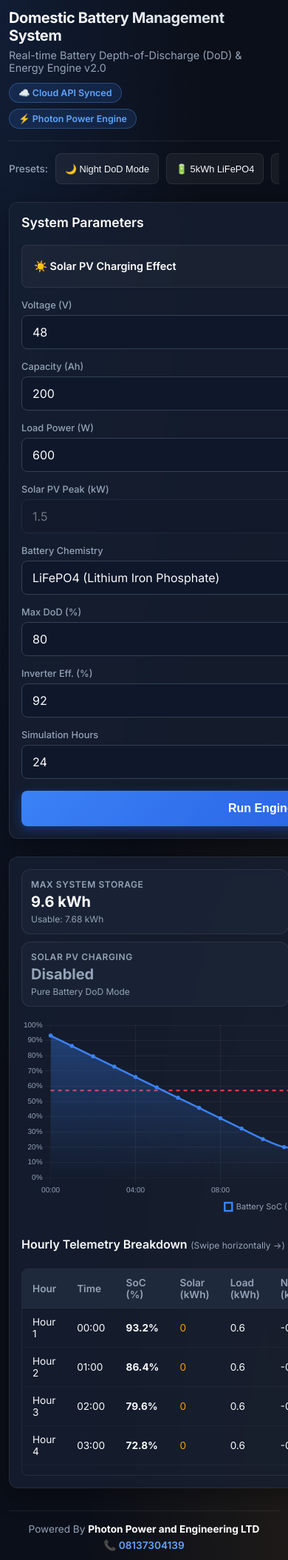
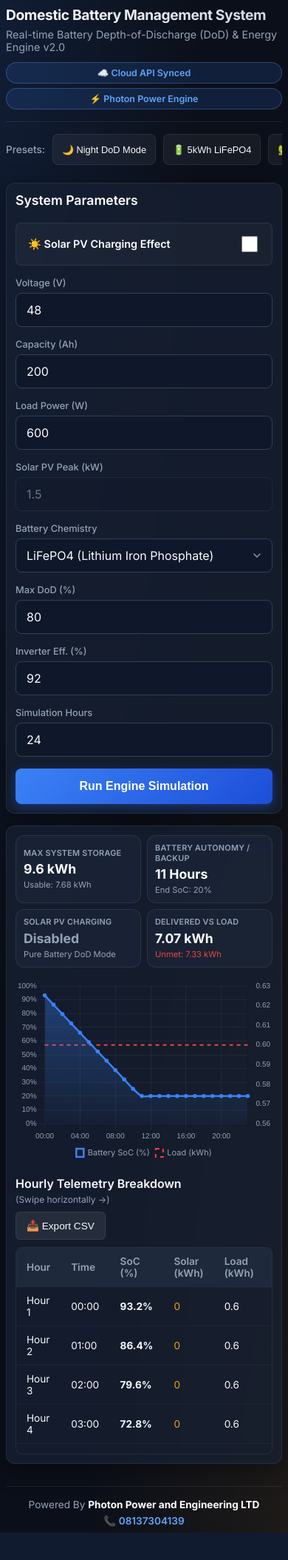
Before and after one commit to D-Photon/BMS_Project, a FastAPI app: page / in a window 390 px wide. Shown: the whole page at 74% size. After the commit the page ends 2072 px from the top, so only its background shows below. Run offline with FastAPI, Linux system fonts and the light colour scheme.

Commit message:
Updated for mobile

```diff
--- a/public/index.html
+++ b/public/index.html
@@ -67,6 +67,7 @@
             max-width: 1400px;
             margin: 0 auto;
             width: 100%;
+            min-width: 0;
             flex: 1;
         }
 
@@ -79,6 +80,9 @@
             border-bottom: 1px solid var(--panel-border);
             flex-wrap: wrap;
             gap: 12px;
+            width: 100%;
+            max-width: 100%;
+            min-width: 0;
         }
 
         header h1 {
@@ -89,12 +93,14 @@
             background: linear-gradient(135deg, #ffffff 0%, #cbd5e1 100%);
             -webkit-background-clip: text;
             -webkit-text-fill-color: transparent;
+            word-break: break-word;
         }
 
         header p {
             margin: 0;
             color: var(--text-muted);
             font-size: 0.9rem;
+            word-break: break-word;
         }
 
         .header-badges {
@@ -102,6 +108,7 @@
             align-items: center;
             gap: 10px;
             flex-wrap: wrap;
+            max-width: 100%;
         }
 
         .brand-badge {
@@ -115,6 +122,7 @@
             display: flex;
             align-items: center;
             gap: 8px;
+            white-space: nowrap;
         }
 
         .engine-pill {
@@ -129,6 +137,7 @@
             align-items: center;
             gap: 6px;
             transition: all 0.3s ease;
+            white-space: nowrap;
         }
 
         /* Preset Quick Buttons - Scrollable on mobile */
@@ -138,6 +147,9 @@
             margin-bottom: 20px;
             flex-wrap: wrap;
             align-items: center;
+            width: 100%;
+            max-width: 100%;
+            min-width: 0;
         }
 
         .preset-label {
@@ -161,6 +173,7 @@
             align-items: center;
             user-select: none;
             -webkit-user-select: none;
+            white-space: nowrap;
         }
 
         .btn-preset:hover, .btn-preset:active {
@@ -173,8 +186,11 @@
         /* Layout Grid */
         .layout-grid {
             display: grid;
-            grid-template-columns: 350px 1fr;
+            grid-template-columns: minmax(0, 350px) minmax(0, 1fr);
             gap: 24px;
+            width: 100%;
+            max-width: 100%;
+            min-width: 0;
         }
 
         .panel {
@@ -185,6 +201,10 @@
             padding: 24px;
             box-shadow: 0 8px 32px 0 rgba(0, 0, 0, 0.37);
             border: 1px solid var(--panel-border);
+            min-width: 0;
+            max-width: 100%;
+            width: 100%;
+            box-sizing: border-box;
         }
 
         .panel h3 {
@@ -196,17 +216,30 @@
             display: flex;
             align-items: center;
             justify-content: space-between;
+            word-break: break-word;
         }
 
         /* Form Controls */
+        form {
+            width: 100%;
+            max-width: 100%;
+            min-width: 0;
+        }
+
         .form-row {
             display: grid;
             grid-template-columns: 1fr 1fr;
             gap: 12px;
+            width: 100%;
+            max-width: 100%;
+            min-width: 0;
         }
 
         .form-group {
             margin-bottom: 16px;
+            width: 100%;
+            max-width: 100%;
+            min-width: 0;
         }
 
         .form-group label {
@@ -305,9 +338,12 @@
         /* Metrics KPI Bar */
         .kpi-grid {
             display: grid;
-            grid-template-columns: repeat(4, 1fr);
+            grid-template-columns: repeat(4, minmax(0, 1fr));
             gap: 14px;
             margin-bottom: 24px;
+            width: 100%;
+            max-width: 100%;
+            min-width: 0;
         }
 
         .kpi-card {
@@ -318,36 +354,58 @@
             display: flex;
             flex-direction: column;
             justify-content: center;
+            min-width: 0;
+            max-width: 100%;
+            overflow: hidden;
+            box-sizing: border-box;
         }
 
         .kpi-title {
             font-size: 0.75rem;
             text-transform: uppercase;
-            letter-spacing: 0.05em;
+            letter-spacing: 0.04em;
             color: var(--text-muted);
             font-weight: 600;
             margin-bottom: 4px;
+            word-break: break-word;
+            overflow-wrap: break-word;
+            hyphens: auto;
+            line-height: 1.25;
         }
 
         .kpi-value {
             font-size: clamp(1.15rem, 2.5vw, 1.45rem);
             font-weight: 700;
             color: #fff;
+            white-space: nowrap;
+            overflow: hidden;
+            text-overflow: ellipsis;
         }
 
         .kpi-sub {
             font-size: 0.75rem;
             color: var(--text-muted);
             margin-top: 4px;
+            word-break: break-word;
+            overflow-wrap: break-word;
         }
 
         /* Chart Area */
         .chart-container {
             position: relative;
             height: 360px;
-            min-height: 260px;
+            min-height: 240px;
             width: 100%;
+            max-width: 100%;
+            min-width: 0;
+            overflow: hidden;
             margin-bottom: 24px;
+        }
+
+        .chart-container canvas {
+            max-width: 100% !important;
+            width: 100% !important;
+            height: 100% !important;
         }
 
         /* Notice banner */
@@ -413,11 +471,14 @@
             border: 1px solid var(--panel-border);
             border-radius: 8px;
             -webkit-overflow-scrolling: touch;
+            width: 100%;
+            max-width: 100%;
+            min-width: 0;
         }
 
         table {
             width: 100%;
-            min-width: 600px;
+            min-width: 520px;
             border-collapse: collapse;
             font-size: 0.85rem;
             text-align: left;
@@ -484,17 +545,18 @@
         /* Responsive Media Queries */
         @media (max-width: 1024px) {
             .layout-grid {
-                grid-template-columns: 1fr;
+                grid-template-columns: minmax(0, 1fr);
+                gap: 16px;
             }
         }
 
         @media (max-width: 768px) {
             body {
-                padding: 12px;
-                padding-top: max(12px, env(safe-area-inset-top));
-                padding-bottom: max(12px, env(safe-area-inset-bottom));
-                padding-left: max(12px, env(safe-area-inset-left));
-                padding-right: max(12px, env(safe-area-inset-right));
+                padding: 10px;
+                padding-top: max(10px, env(safe-area-inset-top));
+                padding-bottom: max(10px, env(safe-area-inset-bottom));
+                padding-left: max(10px, env(safe-area-inset-left));
+                padding-right: max(10px, env(safe-area-inset-right));
             }
 
             header {
@@ -502,24 +564,32 @@
                 align-items: flex-start;
                 gap: 12px;
                 margin-bottom: 16px;
+                width: 100%;
+                max-width: 100%;
             }
 
             header h1 {
                 font-size: 1.35rem;
+                word-break: break-word;
             }
 
             .header-badges {
                 width: 100%;
-                justify-content: space-between;
+                display: flex;
+                flex-wrap: wrap;
+                gap: 8px;
             }
 
             .presets-bar {
+                display: flex;
                 flex-wrap: nowrap;
                 overflow-x: auto;
                 padding-bottom: 8px;
                 margin-bottom: 16px;
                 -webkit-overflow-scrolling: touch;
                 scrollbar-width: none;
+                width: 100%;
+                max-width: 100%;
             }
 
             .presets-bar::-webkit-scrollbar {
@@ -533,53 +603,82 @@
             }
 
             .panel {
-                padding: 16px;
+                padding: 14px;
                 border-radius: 12px;
             }
 
+            /* Single-column inputs on mobile for effortless touch and no horizontal squeeze */
+            .form-row {
+                grid-template-columns: 1fr;
+                gap: 0;
+            }
+
             .kpi-grid {
-                grid-template-columns: repeat(2, 1fr);
-                gap: 10px;
+                grid-template-columns: repeat(2, minmax(0, 1fr));
+                gap: 8px;
                 margin-bottom: 16px;
             }
 
             .kpi-card {
-                padding: 12px;
+                padding: 10px;
+            }
+
+            .kpi-title {
+                font-size: 0.68rem;
+                letter-spacing: 0.02em;
+                line-height: 1.25;
             }
 
             .kpi-value {
-                font-size: 1.25rem;
+                font-size: clamp(1.1rem, 3.5vw, 1.3rem);
+            }
+
+            .kpi-sub {
+                font-size: 0.7rem;
             }
 
             .chart-container {
-                height: 270px;
+                height: 250px;
                 margin-bottom: 16px;
             }
 
             .table-hint {
                 display: inline-block;
             }
+
+            .table-header {
+                margin-bottom: 10px;
+            }
         }
 
         @media (max-width: 480px) {
-            header h1 {
-                font-size: 1.25rem;
+            body {
+                padding: 8px;
+                padding-top: max(8px, env(safe-area-inset-top));
+                padding-bottom: max(8px, env(safe-area-inset-bottom));
+                padding-left: max(8px, env(safe-area-inset-left));
+                padding-right: max(8px, env(safe-area-inset-right));
             }
 
-            .form-row {
-                grid-template-columns: 1fr;
-                gap: 0;
+            header h1 {
+                font-size: 1.2rem;
             }
 
             .header-badges {
                 flex-direction: column;
-                align-items: flex-start;
-                gap: 8px;
+                align-items: stretch;
+                gap: 6px;
             }
 
             .engine-pill, .brand-badge {
                 font-size: 0.78rem;
-                padding: 5px 12px;
+                padding: 6px 12px;
+                justify-content: center;
+                text-align: center;
+            }
+
+            .panel {
+                padding: 12px;
             }
 
             footer {
```
Also changed, not shown: templates/index.html (+125 -26 lines).
